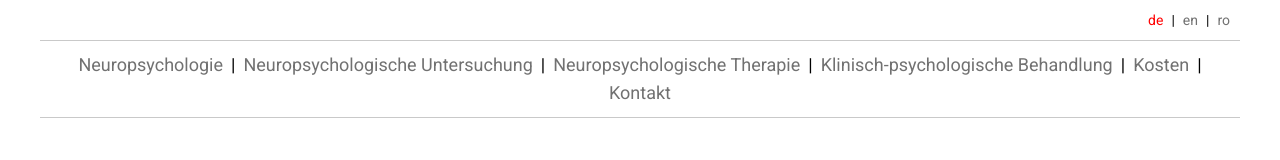
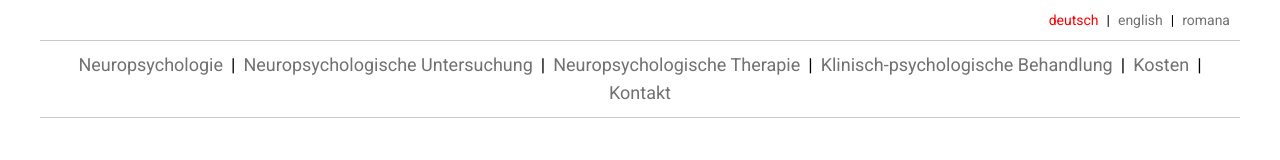
Before and after one commit to niculuka/alexandra, an Angular app: page / in a window 1280 px wide. Shown: the top 160 px of the page. Built offline with nearby package versions, Linux system fonts and the light colour scheme.

Commit message:
commit 2

```diff
--- a/src/app/header/header.component.html
+++ b/src/app/header/header.component.html
@@ -2,15 +2,15 @@
 
     <ul class="language">
         <li>
-            <a [class.color]="currentLanguage === 'german'" (click)="language('german')">de</a>
+            <a [class.color]="currentLanguage === 'german'" (click)="language('german')">deutsch</a>
         </li>
         <li>|</li>
         <li>
-            <a [class.color]="currentLanguage === 'english'" (click)="language('english')">en</a>
+            <a [class.color]="currentLanguage === 'english'" (click)="language('english')">english</a>
         </li>
         <li>|</li>
         <li>
-            <a [class.color]="currentLanguage === 'romanian'" (click)="language('romanian')">ro</a>
+            <a [class.color]="currentLanguage === 'romanian'" (click)="language('romanian')">romana</a>
         </li>
 
     </ul>
--- a/src/environments/environment.ts
+++ b/src/environments/environment.ts
@@ -1,17 +1,5 @@
-// This file can be replaced during build by using the `fileReplacements` array.
-// `ng build` replaces `environment.ts` with `environment.prod.ts`.
-// The list of file replacements can be found in `angular.json`.
 
 export const environment = {
-  production: false,
-  BASE_URL: 'http://localhost:8080'
-};
-
-/*
- * For easier debugging in development mode, you can import the following file
- * to ignore zone related error stack frames such as `zone.run`, `zoneDelegate.invokeTask`.
- *
- * This import should be commented out in production mode because it will have a negative impact
- * on performance if an error is thrown.
- */
-// import 'zone.js/plugins/zone-error';  // Included with Angular CLI.
+    production: false,
+    BASE_URL: "https://test-for-production"
+  };
```
